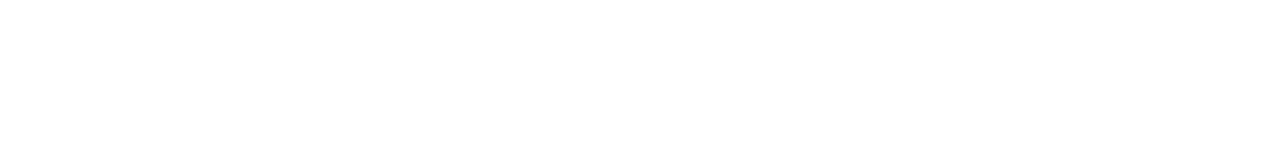
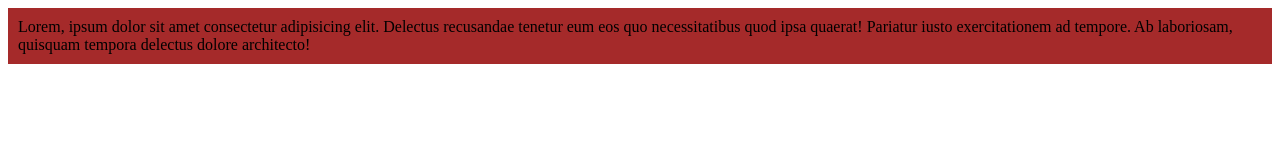
Before and after one commit to intesar4D/sadman-intesar-dihan, a plain HTML site: page index.html in a window 1280 px wide. Drawn offline with Linux system fonts and the light colour scheme.

Commit message:
added the first blog

```diff
--- a/index.html
+++ b/index.html
@@ -4,8 +4,11 @@
     <meta charset="UTF-8">
     <meta name="viewport" content="width=device-width, initial-scale=1.0">
     <title>sadman dihan</title>
+    <link rel="stylesheet" href="styles/bloog.css">
 </head>
 <body>
-
+    <div>
+        Lorem, ipsum dolor sit amet consectetur adipisicing elit. Delectus recusandae tenetur eum eos quo necessitatibus quod ipsa quaerat! Pariatur iusto exercitationem ad tempore. Ab laboriosam, quisquam tempora delectus dolore architecto!
+    </div>
 </body>
 </html>
--- /dev/null
+++ b/styles/bloog.css
@@ -0,0 +1,4 @@
+div{
+    background-color: brown;
+    padding: 10px;
+}
```
